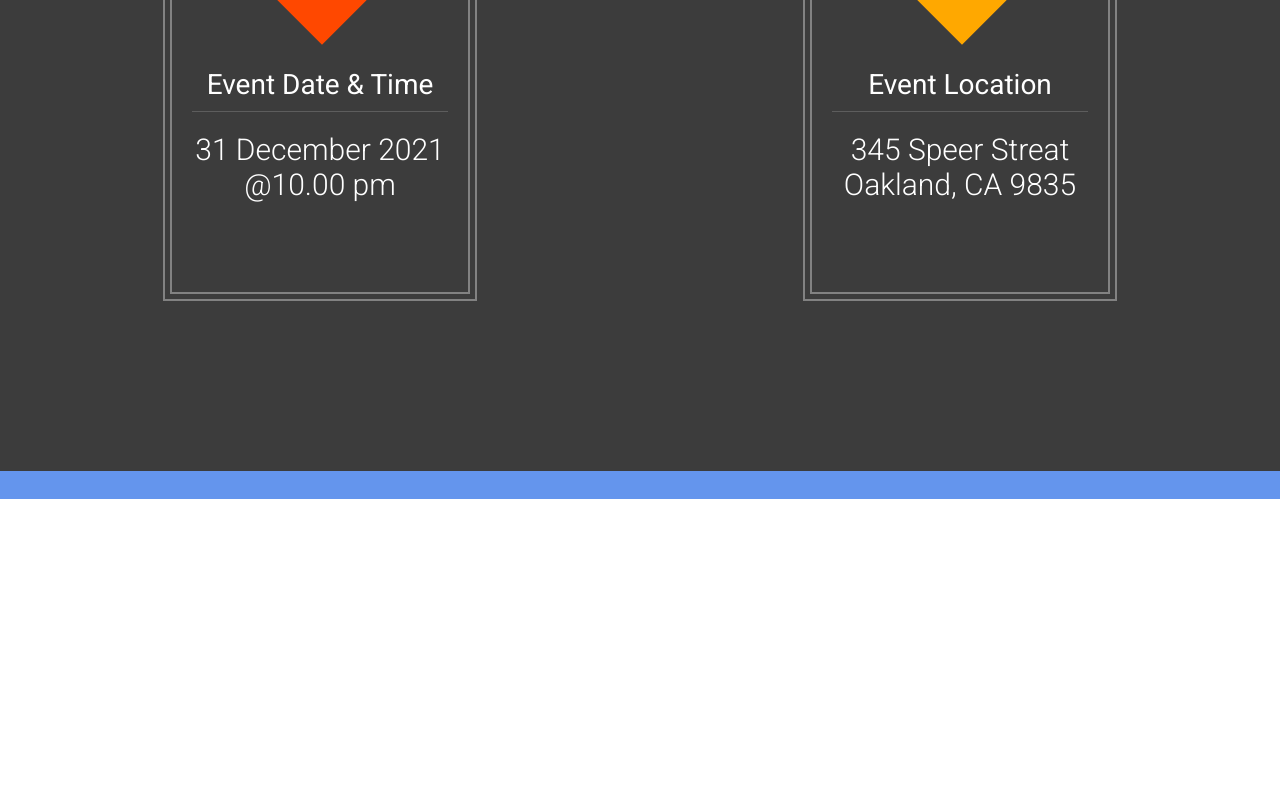
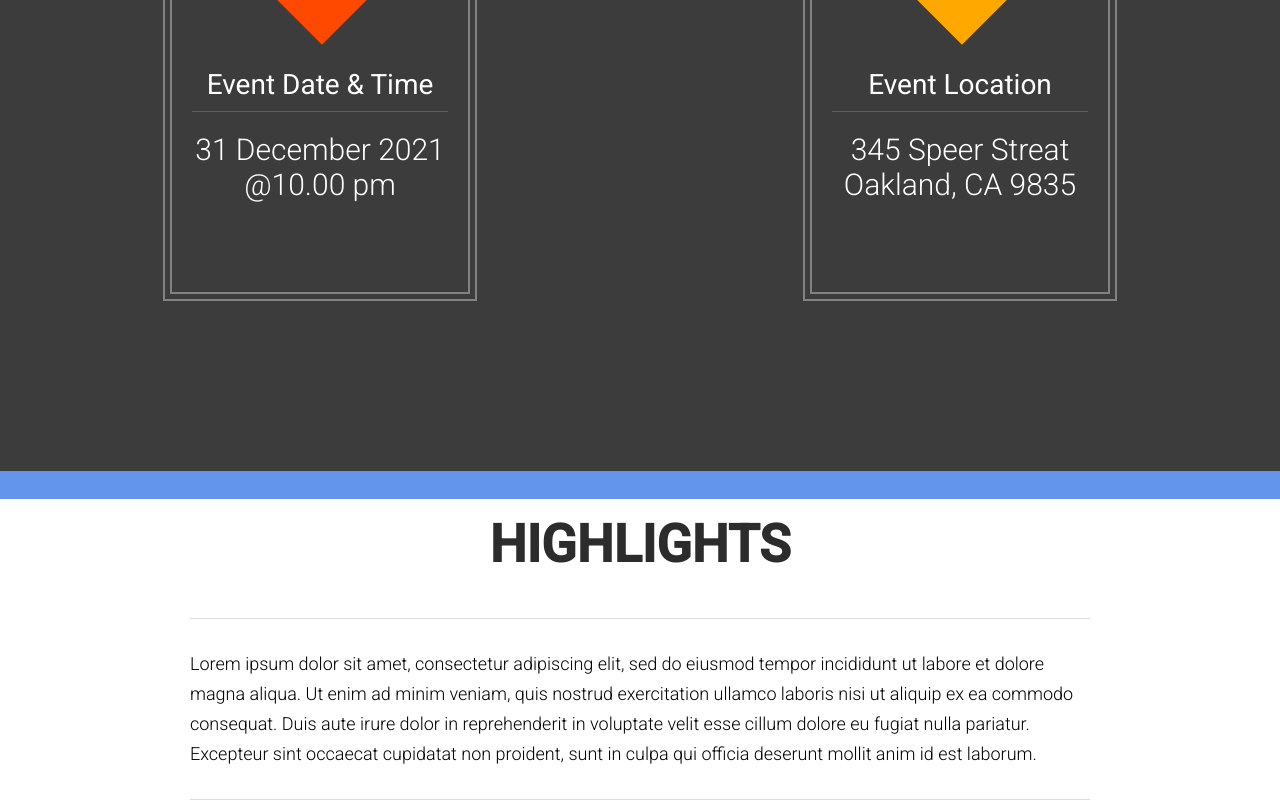
Before and after one commit to tddgit/react-venue, a React (Create React App) app: page / in a window 1280 px wide. Shown: the part 1001-1801 px from the top of the page. Before the commit the page ends 1500 px from the top, so only its background shows below. Built offline with nearby package versions, Linux system fonts and the light colour scheme.

Commit message:
Project till venue info

```diff
--- a/src/App.js
+++ b/src/App.js
@@ -1,9 +1,9 @@
 import React, { Component } from "react";
-
 import "./resources/styles.css";
 import Header from "./components/header_footer/Header";
 import Featured from "./components/featured";
 import VenueInfo from "./components/venueNfo";
+import Highlights from "./components/Highlights";
 
 class App extends React.Component {
   render() {
@@ -15,6 +15,7 @@
         <Header></Header>
         <Featured></Featured>
         <VenueInfo></VenueInfo>
+        <Highlights></Highlights>
       </div>
     );
   }
--- /dev/null
+++ b/src/components/Highlights/Description.js
@@ -0,0 +1,23 @@
+import React from "react";
+import Fade from "react-reveal/Fade";
+
+const Description = () => {
+  return (
+    <Fade>
+      <div className={"center_wrapper"}>
+        <h2>Highlights</h2>
+        <div className={"highlight_description"}>
+          Lorem ipsum dolor sit amet, consectetur adipiscing elit, sed do
+          eiusmod tempor incididunt ut labore et dolore magna aliqua. Ut enim ad
+          minim veniam, quis nostrud exercitation ullamco laboris nisi ut
+          aliquip ex ea commodo consequat. Duis aute irure dolor in
+          reprehenderit in voluptate velit esse cillum dolore eu fugiat nulla
+          pariatur. Excepteur sint occaecat cupidatat non proident, sunt in
+          culpa qui officia deserunt mollit anim id est laborum.
+        </div>
+      </div>
+    </Fade>
+  );
+};
+
+export default Description;
--- /dev/null
+++ b/src/components/Highlights/index.js
@@ -0,0 +1,12 @@
+import React from "react";
+import Description from "./Description";
+
+const Highlights = () => {
+  return (
+    <div className={"highlight_wrapper"}>
+      <Description />
+    </div>
+  );
+};
+
+export default Highlights;
```
Also changed, not shown: src/App.css (deleted, +0 -38 lines), src/index.css (deleted, +0 -13 lines), src/reportWebVitals.js (deleted, +0 -13 lines), src/setupTests.js (deleted, +0 -5 lines), src/logo.svg (deleted), 1 other file (tests, documents, lock files or other folders).
